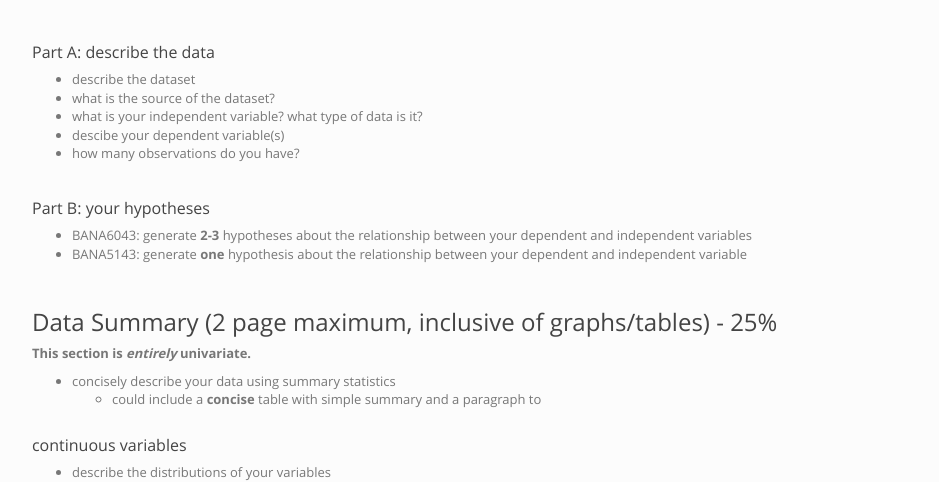
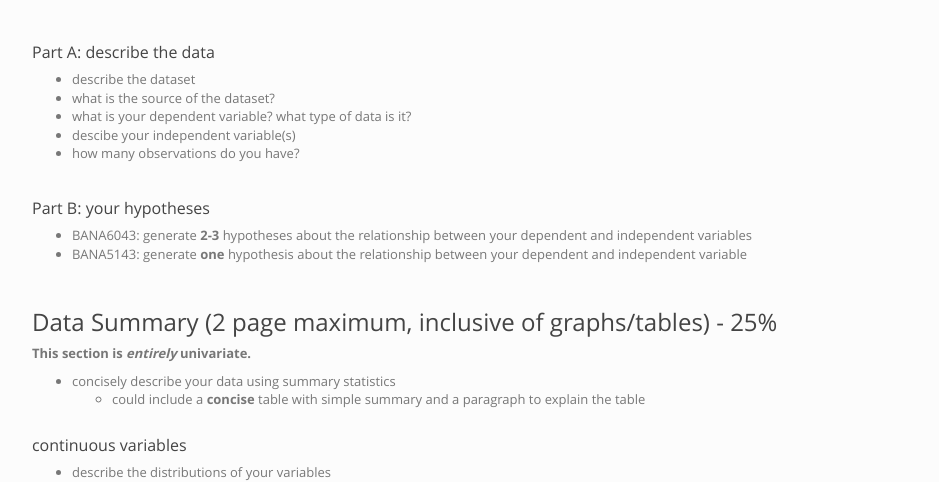
Before and after one commit to MRRisley/BANA6043, a plain HTML site: page BANA-6043-Final.html in a window 1280 px wide. Shown: the part 1076-1558 px from the top of the page, without its empty margins (153-1092 px from the left). Drawn offline with nearby package versions, Linux system fonts and the light colour scheme; some packages are replaced by stand-ins of ours.

Commit message:
Add files via upload

```diff
--- a/BANA-6043-Final.html
+++ b/BANA-6043-Final.html
@@ -247,8 +247,8 @@ Part A: describe the data
 <ul>
 <li>describe the dataset</li>
 <li>what is the source of the dataset?</li>
-<li>what is your independent variable? what type of data is it?</li>
-<li>descibe your dependent variable(s)</li>
+<li>what is your dependent variable? what type of data is it?</li>
+<li>descibe your independent variable(s)</li>
 <li>how many observations do you have?</li>
 </ul>
 <br>
@@ -267,7 +267,7 @@ Part B: your hypotheses
 <ul>
 <li>concisely describe your data using summary statistics
 <ul>
-<li>could include a <strong>concise</strong> table with simple summary and a paragraph to <br><br></li>
+<li>could include a <strong>concise</strong> table with simple summary and a paragraph to explain the table <br><br></li>
 </ul></li>
 </ul>
 <h5>
```
